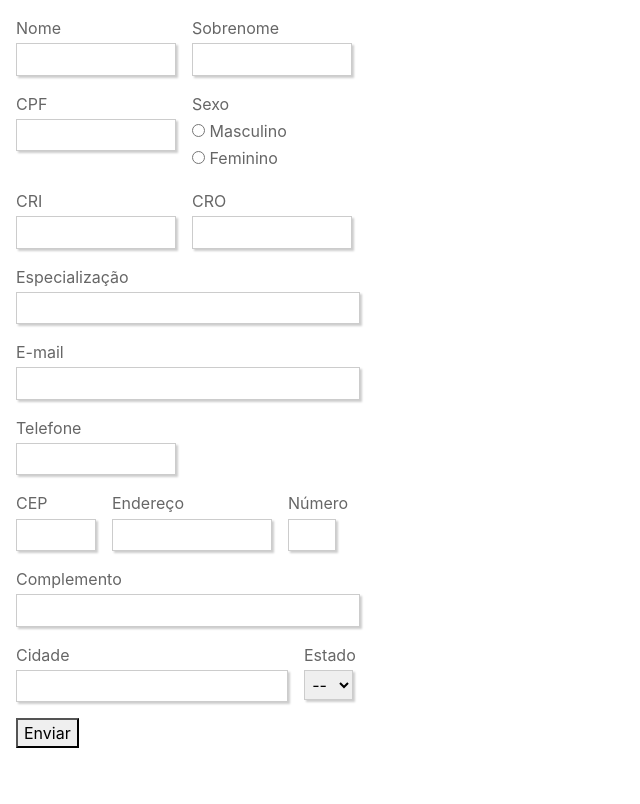
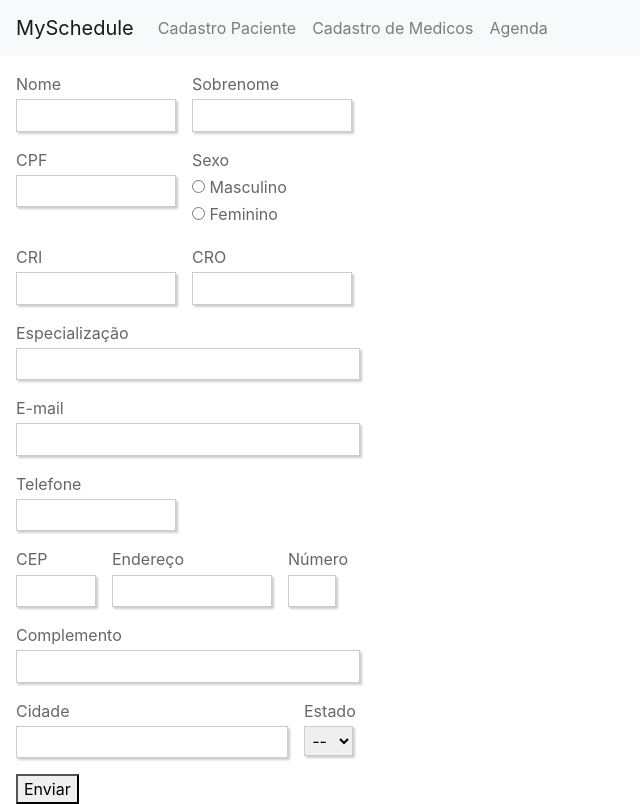
Before and after one commit to FabioBenjamim/projetoKeity-React, a React (Create React App) app: page /CadastroMedico in a window 1280 px wide. Shown: the whole page, without its empty margins (0-640 px from the left). Built offline with nearby package versions, Linux system fonts and the light colour scheme.

Commit message:
att navbar
att navbar

```diff
--- a/src/AgendaLocal.js
+++ b/src/AgendaLocal.js
@@ -3,6 +3,7 @@
 import Local from './CadastroDeLocais'
 import { Link, Redirect } from 'react-router-dom';
 import AgendaLocalCorpo from './AgendaLocalCorpo';
+import Navbar from './Navbar';
 
 class AgendaLocal extends Component {
     constructor(props) {
@@ -14,8 +15,10 @@
     render() {
         return (
             <Fragment>
+                <Navbar />
                 <div className="row">
                     <div className="col-6">
+                    <head>{ this.props.location.state.local }</head>
                         <table className="table agenda-meio">
                             <thead>
                                 <tr>
--- a/src/CadastroMedico.js
+++ b/src/CadastroMedico.js
@@ -1,6 +1,7 @@
-import React, { Component } from 'react';
+import React, { Component, Fragment} from 'react';
 import './CadastroMedico.css';
 import ApiService from './ApiService';
+import Navbar from './Navbar'
 
 
 class CadastroMedico extends Component {
@@ -34,14 +35,32 @@
         })
     }
 
-    cadastraMedico = () =>{
-        ApiService.cadastraMedico(JSON.stringify(this.state))
-        .then(res => res.json())
-        .then(res => console.log(res))
+    cadastraMedico = () => {
+        ApiService.cadastraMedico(JSON.stringify({
+            nome: this.state.nome,
+            sobrenome: this.state.sobrenome,
+            sexo: this.state.sexo,
+            email: this.state.email,
+            telefone: this.state.telefone,
+            cep: this.state.cep,
+            endereco: this.state.endereco,
+            numero: this.state.numero,
+            complemento: this.state.complemento,
+            cidade: this.state.cidade,
+            estado: this.state.estado,
+            rg: this.state.rg,
+            cri: this.state.cri,
+            cro: this.state.cro,
+            especializacao: this.state.especializacao,
+            cpf: this.state.cpf}))
+            .then(res => res.json())
+            .then(res => { console.log(res) })
     }
 
     render() {
         return (
+            <Fragment>
+                <Navbar />
             <div className="CadastroMedico ml-3 mt-3">
                 <header className="App-header">
                 </header>
@@ -50,29 +69,29 @@
                         <fieldset class="grupo">
                             <div class="campo">
                                 <label for="nome">Nome</label>
-                                <input type="text" id="nome" onChange={ this.escutadorDeInput } name="nome" style={{ width: '10em' }} />
+                                <input type="text" id="nome" onChange={this.escutadorDeInput} name="nome" style={{ width: '10em' }} />
 
                             </div>
 
                             <div class="campo">
                                 <label for="sobrenome">Sobrenome</label>
-                                <input type="text" id="sobrenome" onChange={ this.escutadorDeInput }  name="sobrenome" style={{ width: '10em' }} />
+                                <input type="text" id="sobrenome" onChange={this.escutadorDeInput} name="sobrenome" style={{ width: '10em' }} />
                             </div>
                         </fieldset>
 
                         <fieldset class="grupo">
                             <div class="campo">
                                 <label for="cpf">CPF</label>
-                                <input type="text" id="cpf"  onChange={ this.escutadorDeInput } name="cpf" style={{ width: '10em' }} />
+                                <input type="text" id="cpf" onChange={this.escutadorDeInput} name="cpf" style={{ width: '10em' }} />
                             </div>
 
                             <div class="campo">
                                 <label>Sexo</label>
                                 <label>
-                                    <input type="radio" name="sexo"  onChange={ this.escutadorDeInput } value="masculino" /> Masculino
+                                    <input type="radio" name="sexo" onChange={this.escutadorDeInput} value="masculino" /> Masculino
                     </label>
                                 <label>
-                                    <input type="radio" name="sexo"  onChange={ this.escutadorDeInput } value="feminino" /> Feminino
+                                    <input type="radio" name="sexo" onChange={this.escutadorDeInput} value="feminino" /> Feminino
                   </label>
                             </div>
 
@@ -80,18 +99,18 @@
                         <fieldset class="grupo">
                             <div class="campo">
                                 <label for="cri">CRI</label>
-                                <input type="text" id="cri"  onChange={ this.escutadorDeInput } name="cri" style={{ width: '10em' }} />
+                                <input type="text" id="cri" onChange={this.escutadorDeInput} name="cri" style={{ width: '10em' }} />
                             </div>
                             <div class="campo">
                                 <label for="cro">CRO</label>
-                                <input type="text" id="cro"  onChange={ this.escutadorDeInput } name="cro" style={{ width: '10em' }} />
+                                <input type="text" id="cro" onChange={this.escutadorDeInput} name="cro" style={{ width: '10em' }} />
                             </div>
                         </fieldset>
 
                         <fieldset class="grupo">
                             <div class="campo">
                                 <label for="especializacao">Especialização</label>
-                                <input type="text" id="especializacao"  onChange={ this.escutadorDeInput } name="especializacao" style={{ width: '21.5em' }} />
+                                <input type="text" id="especializacao" onChange={this.escutadorDeInput} name="especializacao" style={{ width: '21.5em' }} />
                             </div>
                         </fieldset>
 
@@ -99,31 +118,31 @@
                         <fieldset class="grupo">
                             <div class="campo">
                                 <label for="email">E-mail</label>
-                                <input type="text" id="email" onChange={ this.escutadorDeInput }  name="email" style={{ width: '21.5em' }} />
+                                <input type="text" id="email" onChange={this.escutadorDeInput} name="email" style={{ width: '21.5em' }} />
                             </div>
                         </fieldset>
 
                         <fieldset class="grupo">
                             <div class="campo">
                                 <label for="telefone">Telefone</label>
-                                <input type="text" id="telefone"  onChange={ this.escutadorDeInput } name="telefone" style={{ width: '10em' }} />
+                                <input type="text" id="telefone" onChange={this.escutadorDeInput} name="telefone" style={{ width: '10em' }} />
                             </div>
                         </fieldset>
 
                         <fieldset class="grupo">
                             <div class="campo">
                                 <label for="cep">CEP</label>
-                                <input type="text" id="cep"  onChange={ this.escutadorDeInput } name="cep" style={{ width: '5em' }} />
+                                <input type="text" id="cep" onChange={this.escutadorDeInput} name="cep" style={{ width: '5em' }} />
                             </div>
 
                             <div class="campo">
                                 <label for="endereco">Endereço</label>
-                                <input type="text" id="endereco"  onChange={ this.escutadorDeInput } name="endereco" style={{ width: '10em' }} />
+                                <input type="text" id="endereco" onChange={this.escutadorDeInput} name="endereco" style={{ width: '10em' }} />
                             </div>
 
                             <div class="campo">
                                 <label for="numero">Número</label>
-                                <input type="text" id="numero"  onChange={ this.escutadorDeInput } name="numero" style={{ width: '3em' }} />
+                                <input type="text" id="numero" onChange={this.escutadorDeInput} name="numero" style={{ width: '3em' }} />
                             </div>
 
                         </fieldset>
@@ -131,18 +150,18 @@
                         <fieldset class="grupo">
                             <div class="campo">
                                 <label for="complemento">Complemento</label>
-                                <input type="text" id="complemento"  onChange={ this.escutadorDeInput } name="complemento" style={{ width: '21.5em' }} />
+                                <input type="text" id="complemento" onChange={this.escutadorDeInput} name="complemento" style={{ width: '21.5em' }} />
                             </div>
                         </fieldset>
 
                         <fieldset class="grupo">
                             <div class="campo">
                                 <label for="cidade">Cidade</label>
-                                <input type="text" id="cidade"  onChange={ this.escutadorDeInput } name="cidade" style={{ width: '17em' }} />
+                                <input type="text" id="cidade" onChange={this.escutadorDeInput} name="cidade" style={{ width: '17em' }} />
                             </div>
                             <div class="campo">
                                 <label for="estado">Estado</label>
-                                <select  onChange={ this.escutadorDeInput } name="estado" id="estado">
+                                <select onChange={this.escutadorDeInput} name="estado" id="estado">
                                     <option value="">--</option>
                                     <option value="PR">SP</option>
                                 </select>
@@ -153,8 +172,9 @@
                         </fieldset>
                     </fieldset>
                 </form>
-                <button onClick={ this.cadastraMedico } >Enviar </button>
+                <button onClick={this.cadastraMedico} >Enviar </button>
             </div>
+            </Fragment>
         );
     }
 }
--- a/src/ListaLocal.js
+++ b/src/ListaLocal.js
@@ -1,6 +1,7 @@
 import React, { Fragment, Component } from 'react';
 import './App.css';
 import Agenda from './Agenda';
+import Navbar from './Navbar'
 import 'bootstrap/dist/css/bootstrap.min.css';
 
 //import 'bootstrap/dist/js/bootstrap.bundle.min';
@@ -16,6 +17,7 @@
   render() {
     return (
       <Fragment>
+        <Navbar />
         <div className="row">
           <div className="col-6">
             <table className="table agenda-meio">
--- /dev/null
+++ b/src/Navbar.js
@@ -0,0 +1,53 @@
+import React, { Component, Fragment } from 'react';
+import { Link, Redirect } from 'react-router-dom';
+
+
+class Navbar extends Component {
+    constructor(props) {
+        super(props);
+        this.state = {
+
+        }
+    }
+
+    render() {
+        return (
+            <Fragment>
+                <div className="">
+                    <nav class="navbar navbar-expand-lg navbar-light bg-light">
+                        <a class="navbar-brand" href="/">MySchedule</a>
+                        <button class="navbar-toggler" type="button" data-toggle="collapse" data-target="#navbarNav" aria-controls="navbarNav" aria-expanded="false" aria-label="Toggle navigation">
+                            <span class="navbar-toggler-icon"></span>
+                        </button>
+                        <div class="collapse navbar-collapse" id="navbarNav">
+                            <ul class="navbar-nav">
+                                <li class="nav-item">
+                                    <Link className="nav-link" to={{
+                                        pathname: '/',
+                                    }}>
+                                        Cadastro Paciente
+                                    </Link>
+                                </li>
+                                <li class="nav-item">
+                                <Link className="nav-link" to={{
+                                        pathname: '/CadastroMedico',
+                                    }}>
+                                        Cadastro de Medicos
+                                    </Link>
+                                </li>
+                                <li class="nav-item">
+                                <Link className="nav-link" to={{
+                                        pathname: '/Listalocais',
+                                    }}>
+                                        Agenda
+                                    </Link>
+                                </li>
+                            </ul>
+                        </div>
+                    </nav>
+                </div>
+            </Fragment>
+        );
+    }
+
+} export default Navbar;
```
Also changed, not shown: src/Agenda.js (+7 -3 lines), src/ApiService.js (+4 -3 lines), src/App.js (+22 -3 lines).
